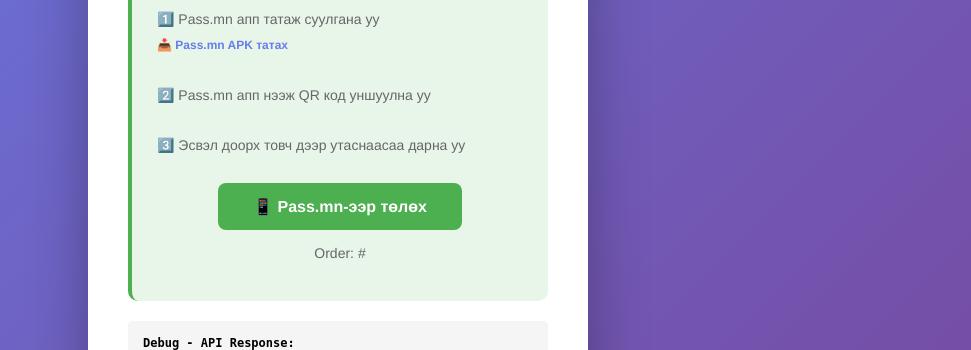
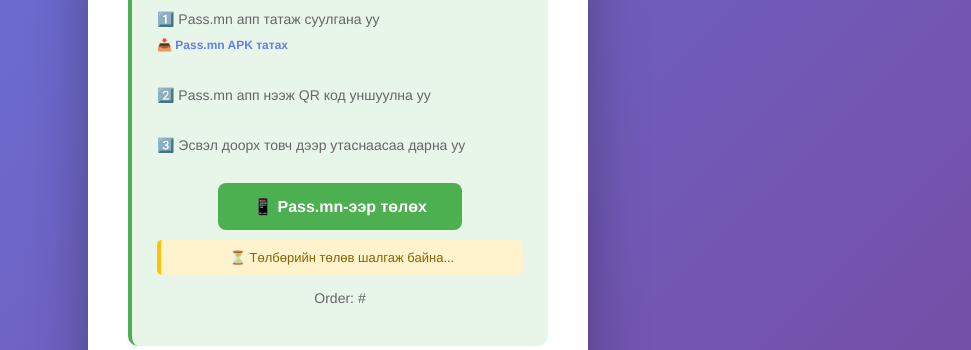
Before and after one commit to Alchemist1256/Tedx_Mongolia, a Flask app: template templates/buy.html in a window 1280 px wide. Shown: the part 562-912 px from the top of the page, without its empty margins (302-1273 px from the left). Run offline with Flask 3, Linux system fonts and the light colour scheme; tables that the repository leaves empty hold one stand-in row (values such as "Sample post"); the template is opened without the code that fills it: values that come from a table or form of the project are taken from there, most other values are stand-ins (such as "Sample title", 1, 10 or a date in 2020).

Commit message:
Update buy.html

```diff
--- a/templates/buy.html
+++ b/templates/buy.html
@@ -176,6 +176,15 @@
             font-size: 11px;
             color: #999;
         }
+        .checking-status {
+            margin-top: 10px;
+            padding: 10px;
+            background: #fff3cd;
+            border-left: 4px solid #ffc107;
+            border-radius: 5px;
+            font-size: 13px;
+            color: #856404;
+        }
         .back-link {
             display: block;
             text-align: center;
@@ -259,6 +268,10 @@
                 📱 Pass.mn-ээр төлөх
             </a>
 
+            <div id="status-check" class="checking-status" style="display: none;">
+                ⏳ Төлбөрийн төлөв шалгаж байна...
+            </div>
+
             <p class="order-id">
                 Order: {{ payment_url.split('/')[-1] }}
             </p>
@@ -274,5 +287,34 @@
 
         <a href="{{ url_for('index') }}" class="back-link">← Нүүр хуудас руу буцах</a>
     </div>
+
+    {% if payment_url and not error_msg %}
+    <script>
+        // Show status checking message
+        setTimeout(function() {
+            document.getElementById('status-check').style.display = 'block';
+        }, 2000);
+
+        // Auto-check payment status every 5 seconds
+        const orderId = "{{ payment_url.split('/')[-1] }}";
+        const checkInterval = setInterval(function() {
+            fetch('/api/check_payment_status/' + orderId)
+                .then(response => response.json())
+                .then(data => {
+                    if (data.status === 'paid') {
+                        clearInterval(checkInterval);
+                        document.getElementById('status-check').innerHTML = '✅ Төлбөр амжилттай! Шилжүүлж байна...';
+                        document.getElementById('status-check').style.background = '#d4edda';
+                        document.getElementById('status-check').style.borderColor = '#28a745';
+                        document.getElementById('status-check').style.color = '#155724';
+                        setTimeout(function() {
+                            window.location.href = '/ticket/' + data.ticket_id;
+                        }, 1000);
+                    }
+                })
+                .catch(err => console.log('Checking payment...'));
+        }, 5000);
+    </script>
+    {% endif %}
 </body>
 </html>
```
